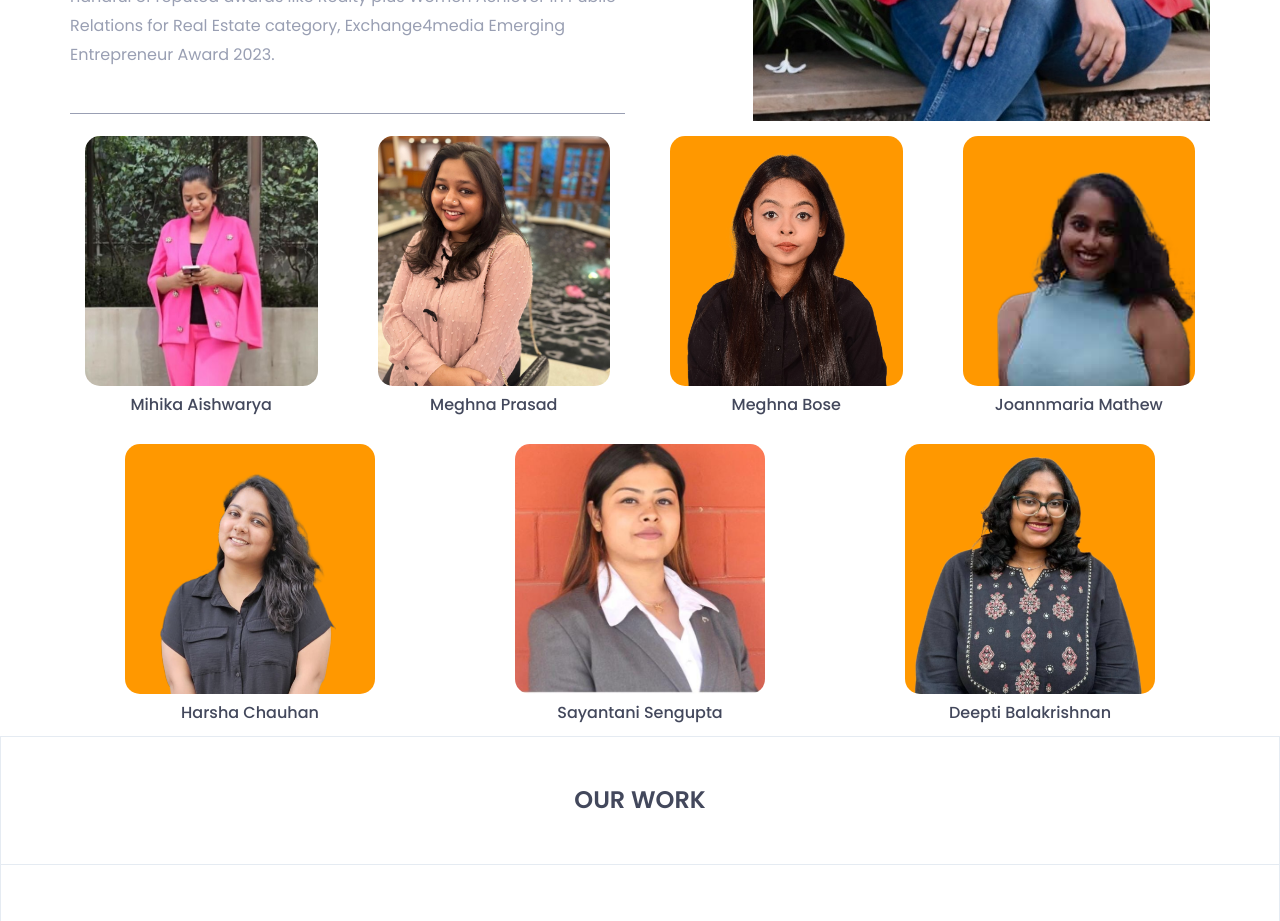
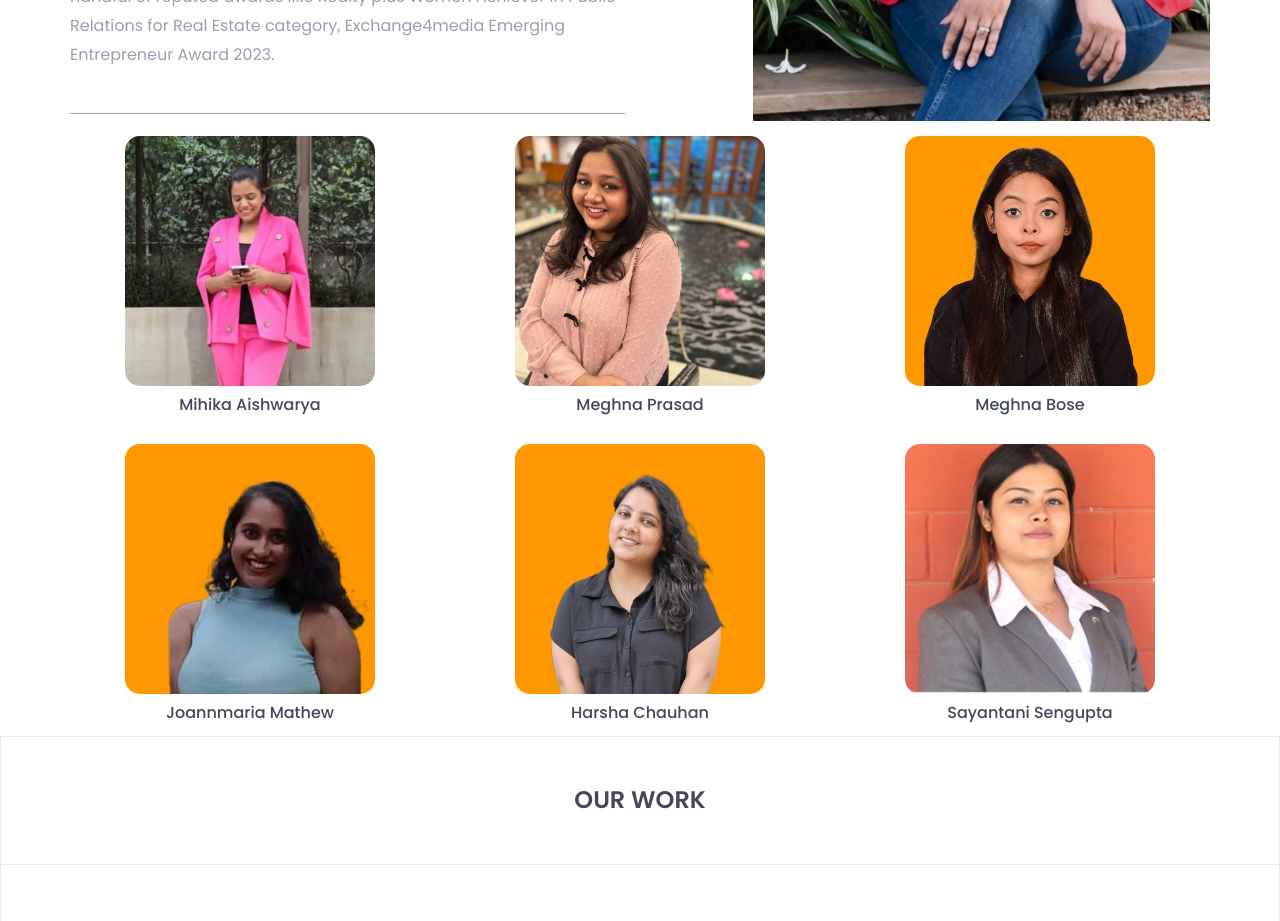
Before and after one commit to natashagupta2081/storybrews, a plain HTML site: page index.html in a window 1280 px wide. Shown: the part 1920-2841 px from the top of the page. Drawn offline with nearby package versions, Linux system fonts and the light colour scheme.

Commit message:
Update index.html
removed deepti

```diff
--- a/index.html
+++ b/index.html
@@ -179,7 +179,7 @@
 			<div class="container">
 				<div class="row text-center">
 					<!-- Employee 1 -->
-					<div class="col-sm-3">
+					<div class="col-sm-4">
 						<div class="team-member">
 							<img src="assets/images/team/mihikaaishwarya.jpeg" alt="Employee 1" class="team-img">
 							<h4>Mihika Aishwarya</h4>
@@ -187,7 +187,7 @@
 					</div>
 
 					<!-- Employee 2 -->
-					<div class="col-sm-3">
+					<div class="col-sm-4">
 						<div class="team-member">
 							<img src="assets/images/team/MeghnaPrasad.jpg" alt="Employee 2" class="team-img">
 							<h4>Meghna Prasad</h4>
@@ -195,20 +195,13 @@
 					</div>
 
 					<!-- Employee 3 -->
-					<div class="col-sm-3">
+					<div class="col-sm-4">
 						<div class="team-member">
 							<img src="assets/images/team/MeghnaBose.png" alt="Employee 3" class="team-img">
 							<h4>Meghna Bose</h4>
 						</div>
 					</div>
 
-					<!-- Employee 4 -->
-					<div class="col-sm-3">
-						<div class="team-member">
-							<img src="assets/images/team/joannmariamathew_.png" alt="Employee 4" class="team-img">
-							<h4>Joannmaria Mathew</h4>
-						</div>
-					</div>
 				</div>
 			</div>
 
@@ -218,24 +211,23 @@
 					<!-- Employee 1 -->
 					<div class="col-sm-4">
 						<div class="team-member">
-							<img src="assets/images/team/HarshaChauhan.png" alt="Employee 1" class="team-img">
-							<h4>Harsha Chauhan</h4>
+							<img src="assets/images/team/joannmariamathew_.png" alt="Employee 4" class="team-img">
+							<h4>Joannmaria Mathew</h4>
 						</div>
 					</div>
-
 					<!-- Employee 2 -->
 					<div class="col-sm-4">
 						<div class="team-member">
-							<img src="assets/images/team/SayantaniSengupta.jpg" alt="Employee 2" class="team-img">
-							<h4>Sayantani Sengupta</h4>
+							<img src="assets/images/team/HarshaChauhan.png" alt="Employee 1" class="team-img">
+							<h4>Harsha Chauhan</h4>
 						</div>
 					</div>
 
 					<!-- Employee 3 -->
 					<div class="col-sm-4">
 						<div class="team-member">
-							<img src="assets/images/team/DeeptiBalakrishnan.png" alt="Employee 3" class="team-img">
-							<h4>Deepti Balakrishnan</h4>
+							<img src="assets/images/team/SayantaniSengupta.jpg" alt="Employee 2" class="team-img">
+							<h4>Sayantani Sengupta</h4>
 						</div>
 					</div>
 
```
